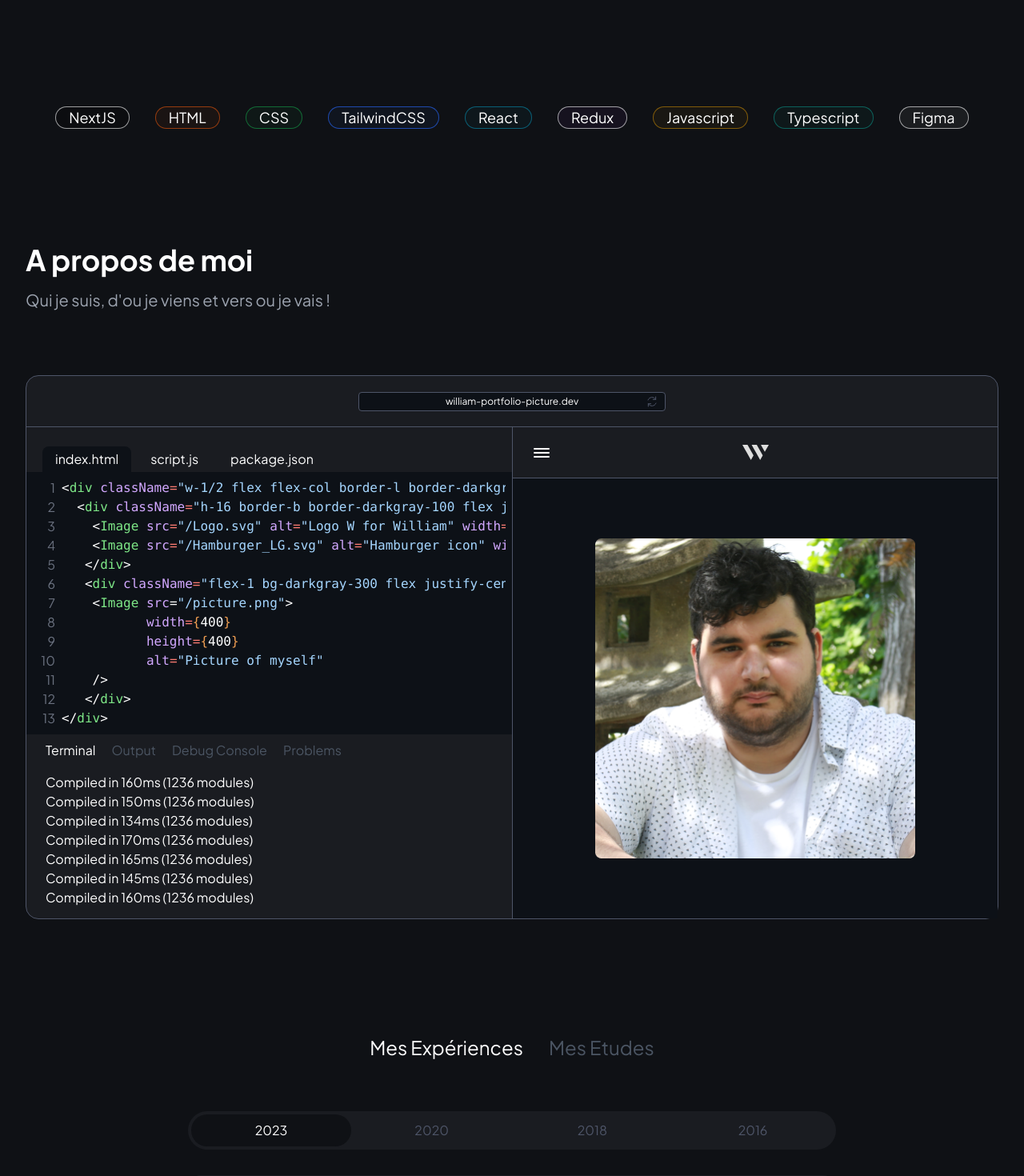
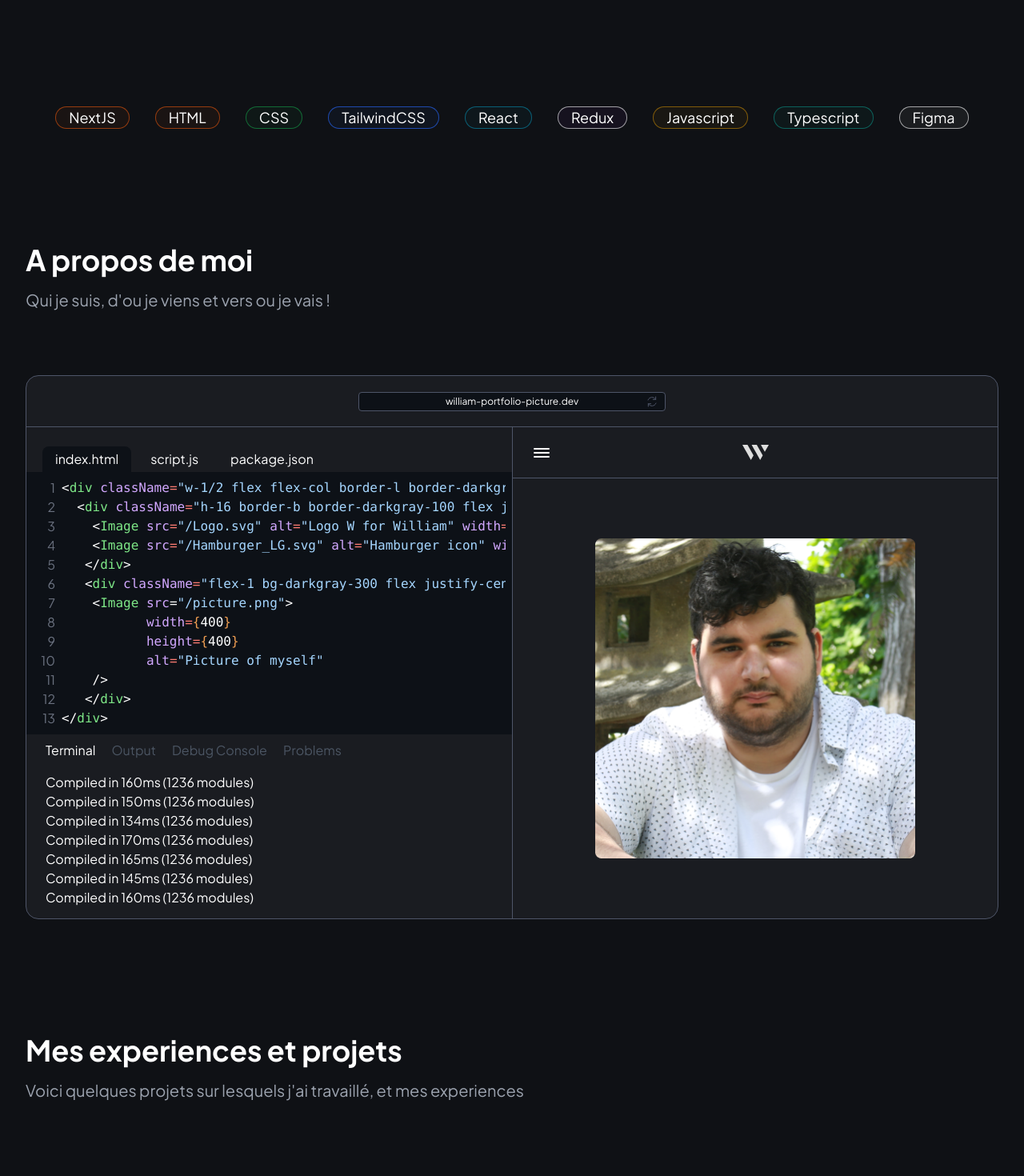
Before and after one commit to WillFDA/williamdeazevedo2024, a Next.js app: page / in a window 1280 px wide. Shown: the part 1560-3030 px from the top of the page at 80% size. After the commit the page ends 2937 px from the top, so only its background shows below. Built offline with nearby package versions, Linux system fonts and the light colour scheme.

Commit message:
Avancement

```diff
--- a/app/globals.css
+++ b/app/globals.css
@@ -44,7 +44,7 @@ body {
 }
 
 .pill {
-  @apply px-4 py-1 text-lg border rounded-full leading-none;
+  @apply px-4 py-1 text-lg border rounded-full leading-none list-none;
 }
 
 .pl-ent {
@@ -145,3 +145,7 @@ body {
     transform: translateX(calc(-128px * 5));
   }
 }
+
+body {
+  min-height: 200vh;
+}
--- a/app/page.jsx
+++ b/app/page.jsx
@@ -1,5 +1,6 @@
 import AboutMe from "@/components/AboutMe";
 import Hero from "@/components/Hero";
+import MesProjets from "@/components/MesProjets";
 import Navbar from "@/components/Navbar";
 import Skills from "@/components/Skills";
 import Image from "next/image";
@@ -18,6 +19,7 @@ export default function Home() {
       <Hero />
       <Skills />
       <AboutMe />
+      <MesProjets />
     </>
   );
 }
--- a/components/AboutMe.jsx
+++ b/components/AboutMe.jsx
@@ -1,13 +1,17 @@
 import Image from "next/image";
 import CodeBlock from "./CodeBlock";
-
+import Reveal from "./Reveal";
 const AboutMe = () => {
   return (
     <section className="max-container px-8 mt-36">
+      <Reveal>
         <h2 className="text-4xl font-bold mb-4">A propos de moi</h2>
+      </Reveal>
+      <Reveal>
         <p className="text-xl text-gray-400">
           Qui je suis, d'ou je viens et vers ou je vais !
         </p>
+      </Reveal>
       <div className="flex justify-center mt-20 mb-36">
         <div className="flex flex-col w-full bg-darkgray-200 border border-darkgray-100 rounded-2xl">
           <div className="h-16 flex justify-center items-center border-b border-darkgray-100">
@@ -100,51 +104,19 @@ const AboutMe = () => {
                   }}
                 />
               </div>
-              <div className="flex-1 bg-darkgray-300 flex justify-center items-center">
+              <div className="flex-1 flex justify-center items-center">
+                <Reveal>
                   <Image
                     src="/picture.png"
                     width={400}
                     height={400}
                     alt="Picture of myself"
                   />
+                </Reveal>
               </div>
             </div>
           </div>
         </div>
-      </div>
-      <div className="flex justify-center mx-auto gap-8 mb-12">
-        <h3 className="text-2xl font-normal mb-4 cursor-pointer">
-          Mes Expériences
-        </h3>
-        <h3 className="text-2xl font-normal mb-4 text-gray-600 hover:text-white cursor-pointer">
-          Mes Etudes
-        </h3>
-      </div>
-      <ul className="h-12 flex rounded-full bg-darkgray-200 w-2/3 mx-auto p-1">
-        <li className="flex-1 flex-shrink-0 rounded-full h-full flex justify-center items-center hover:text-white bg-[#0f1115]">
-          2023
-        </li>
-        <li className="flex-1 flex-shrink-0 rounded-full h-full flex justify-center items-center text-darkgray-100 hover:text-white">
-          2020
-        </li>
-        <li className="flex-1 flex-shrink-0 rounded-full h-full flex justify-center items-center text-darkgray-100 hover:text-white">
-          2018
-        </li>
-        <li className="flex-1 flex-shrink-0 rounded-full h-full flex justify-center items-center text-darkgray-100 hover:text-white">
-          2016
-        </li>
-      </ul>
-      <div className="h-fit w-2/3 bg-darkgray-200 mt-8 p-4 rounded-2xl mx-auto flex flex-col ">
-        <span className="text-lg text-white mb-4">Freelance</span>
-        <p className=" text-md text-gray-400 leading-6">
-          Réalisation de Maquettes: Conception et réalisation de maquettes pour
-          divers projets, y compris des sites web et des matériaux imprimés, en
-          utilisant des outils de design pour visualiser et affiner les concepts
-          avant la production. <br /> <br /> Gestion de Projet: Gestion autonome
-          de tous les aspects des projets, de l'initialisation à la livraison
-          finale, tout en maintenant une communication constante avec les
-          clients pour assurer leur satisfaction.
-        </p>
       </div>
     </section>
   );
--- /dev/null
+++ b/components/AnimatedPills.jsx
@@ -0,0 +1,51 @@
+"use client";
+import { motion, useInView } from "framer-motion";
+import { useRef } from "react";
+const AnimatedPills = () => {
+  // Ref pour observer l'élément
+  const ref = useRef(null);
+  const isInView = useInView(ref);
+  // Pills data et classes
+  const pills = [
+    { name: "NextJS", class: "bg-orange-600/5 border-orange-600/60" },
+    { name: "HTML", class: "bg-orange-600/5 border-orange-600/60" },
+    { name: "CSS", class: "bg-green-600/5 border-green-600/60" },
+    { name: "TailwindCSS", class: "bg-blue-600/5 border-blue-600/70" },
+    { name: "React", class: "bg-cyan-600/5 border-cyan-600/60" },
+    { name: "Redux", class: "bg-purple-600/5 border-white/60" },
+    { name: "Javascript", class: "bg-yellow-600/5 border-yellow-600/60" },
+    { name: "Typescript", class: "bg-teal-600/5 border-teal-600/60" },
+    { name: "Figma", class: "bg-white/5 border-white/60" },
+  ];
+  // Animation de fade in
+  const fadeInAnimationVariant = {
+    initial: {
+      opacity: 0,
+      y: 100,
+    },
+    animate: (index) => ({
+      opacity: 1,
+      y: 0,
+      transition: {
+        delay: 0.05 * index,
+      },
+    }),
+  };
+  // Map des pills
+  return pills.map((pill, index) => (
+    <motion.li
+      ref={ref}
+      key={index}
+      initial="initial"
+      whileInView="animate"
+      variants={fadeInAnimationVariant}
+      viewport={{ once: true }}
+      className={`pill ${pill.class}`}
+      custom={index}
+    >
+      {pill.name}
+    </motion.li>
+  ));
+};
+
+export default AnimatedPills;
--- /dev/null
+++ b/components/MesProjets.jsx
@@ -0,0 +1,18 @@
+import React from "react";
+import Reveal from "./Reveal";
+const MesProjets = () => {
+  return (
+    <section className="max-container px-8 mt-36">
+      <Reveal>
+        <h2 className="text-4xl font-bold mb-4">Mes experiences et projets</h2>
+      </Reveal>
+      <Reveal>
+        <p className="text-xl text-gray-400">
+          Voici quelques projets sur lesquels j'ai travaillé, et mes experiences
+        </p>
+      </Reveal>
+    </section>
+  );
+};
+
+export default MesProjets;
--- /dev/null
+++ b/components/MotionDiv.jsx
@@ -0,0 +1,22 @@
+"use client";
+import { useRef } from "react";
+import { useScroll, motion } from "framer-motion";
+
+const MotionDiv = ({ children }, customClasses) => {
+  const ref = useRef(null);
+  const { scrollYProgress } = useScroll({
+    target: ref,
+    offset: ["0 1", "1,.33 1"],
+  });
+  return (
+    <motion.div
+      style={{ scale: scrollYProgress, opacity: scrollYProgress }}
+      ref={ref}
+      className={customClasses ? customClasses : "max-container px-8 mt-36"}
+    >
+      {children}
+    </motion.div>
+  );
+};
+
+export default MotionDiv;
--- /dev/null
+++ b/components/Reveal.jsx
@@ -0,0 +1,51 @@
+"use client";
+import React, { useEffect, useRef } from "react";
+import { motion, useInView, useAnimation, useIsPresent } from "framer-motion";
+
+const Reveal = ({ children }, width = false) => {
+  const ref = useRef();
+  const isInView = useInView(ref, { once: true });
+  const mainControls = useAnimation();
+  const slideControls = useAnimation();
+  useEffect(() => {
+    if (isInView) {
+      mainControls.start("visible");
+      slideControls.start("visible");
+    }
+  }, [isInView]);
+  return (
+    <div
+      ref={ref}
+      className={`relative overflow-hidden ${width ? "w-fit" : "w-full"}`}
+    >
+      <motion.div
+        variants={{
+          hidden: { opacity: 0, y: 75 },
+          visible: { opacity: 1, y: 0 },
+        }}
+        initial="hidden"
+        animate={mainControls}
+        transition={{ duration: 0.5, delay: 0.25 }}
+      >
+        {children}
+      </motion.div>
+      <motion.div
+        variants={{ hidden: { left: 0 }, visible: { left: "100%" } }}
+        initial="hidden"
+        animate={slideControls}
+        transition={{ duration: 0.5, ease: "easeIn" }}
+        style={{
+          position: "absolute",
+          top: 4,
+          bottom: 4,
+          left: 0,
+          right: 0,
+          background: "#4182FF",
+          zIndex: 20,
+        }}
+      ></motion.div>
+    </div>
+  );
+};
+
+export default Reveal;
--- a/components/Skills.jsx
+++ b/components/Skills.jsx
@@ -1,28 +1,23 @@
+import AnimatedPills from "./AnimatedPills";
 import IconsSlider from "./IconsSlider";
-
+import Reveal from "./Reveal";
 const Skills = () => {
   return (
     <section className="max-container px-8 mb-36">
-      <h2 className="text-4xl font-bold mb-4">Mes compétences</h2>
-      <p className="text-xl text-gray-400">
-        Technologies et logiciels que j’ai pu utiliser lors de mes stages et
-        étude
-      </p>
+      <Reveal>
+        <h2 className="text-4xl font-bold mb-4">Mes compétences</h2>
+      </Reveal>
+      <Reveal>
+        <p className="text-xl text-gray-400">
+          Technologies et logiciels que j’ai pu utiliser lors de mes stages et
+          étude
+        </p>
+      </Reveal>
       <div className="mt-36 flex flex-col gap-8">
         <IconsSlider />
       </div>
       <div className="flex gap-8 justify-center mt-36 flex-wrap">
-        <div className="pill bg-black/20 border-white/60">NextJS</div>
-        <div className="pill bg-orange-600/5 border-orange-600/60">HTML</div>
-        <div className="pill bg-green-600/5 border-green-600/60">CSS</div>
-        <div className="pill bg-blue-600/5 border-blue-600/70">TailwindCSS</div>
-        <div className="pill bg-cyan-600/5 border-cyan-600/60">React</div>
-        <div className="pill bg-purple-600/5 border-white/60">Redux</div>
-        <div className="pill bg-yellow-600/5 border-yellow-600/60">
-          Javascript
-        </div>
-        <div className="pill bg-teal-600/5 border-teal-600/60">Typescript</div>
-        <div className="pill bg-white/5 border-white/60">Figma</div>
+        <AnimatedPills />
       </div>
     </section>
   );
```
Lines whose indentation alone changed are shown as unchanged.
